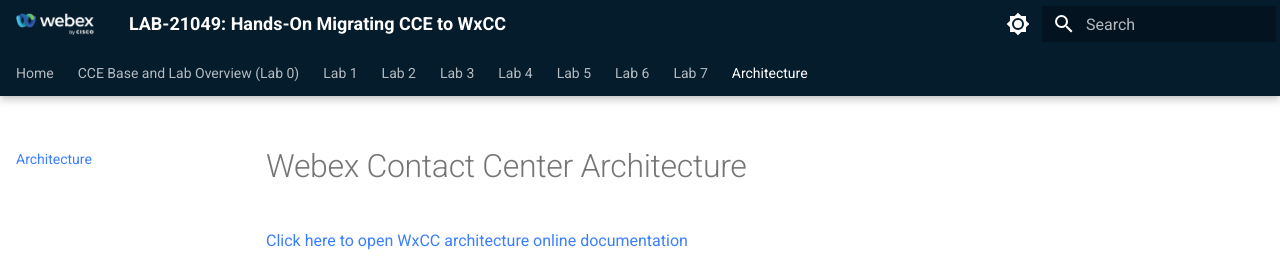
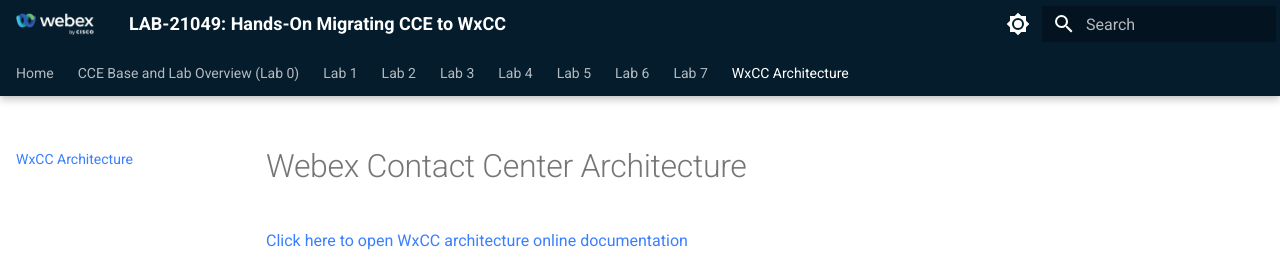
Before and after one commit to WebexCC-SA/LAB-21049, an MkDocs documentation site: the page built from docs/architecture.md, in a window 1280 px wide. Shown: the top 257 px of the page. Built offline with MkDocs 1.6.1 and Material for MkDocs 9.7.7, drawn with Linux system fonts in a browser that asks for light colours.

```diff
--- a/mkdocs.yml
+++ b/mkdocs.yml
@@ -95,4 +95,4 @@
   - Lab 5: lab-5-enhancing-the-queue.md
   - Lab 6: lab-6-custom-global-variable-reporting.md
   - Lab 7: lab-7-sms-to-queue-bonus.md
-  - Architecture: architecture.md
+  - WxCC Architecture: architecture.md
```
